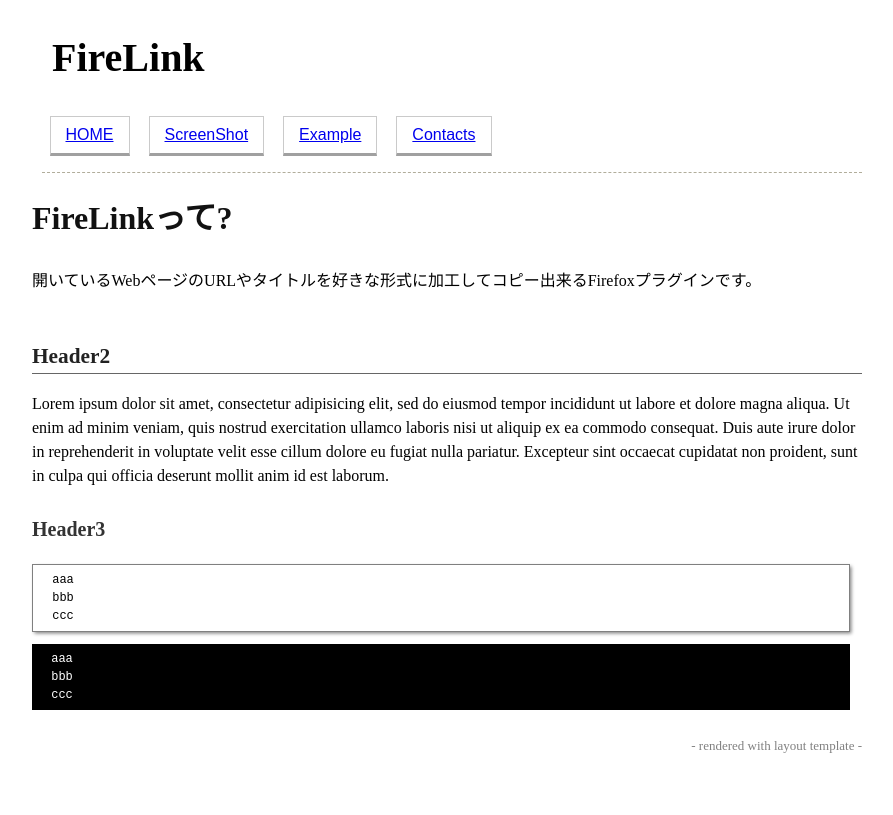
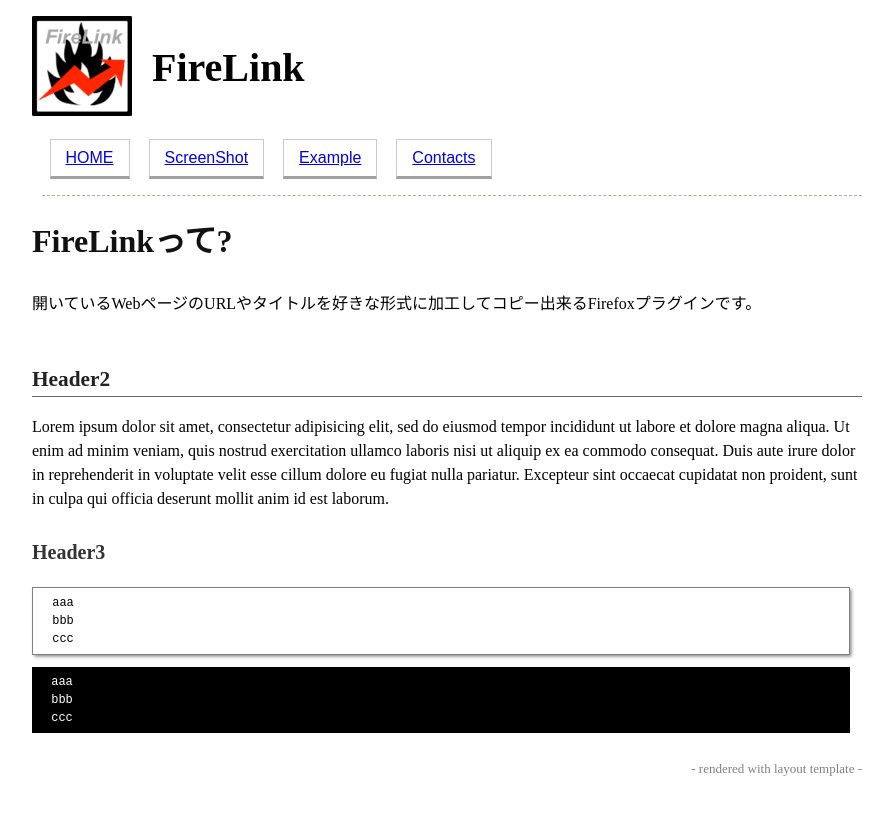
Before and after one commit to ongaeshi/firelink, a Jekyll site: the page built from index.md, in a window 1280 px wide. Shown: the top 815 px of the page, without its empty margins (193-1086 px from the left). Built offline with Jekyll 4.4.1, drawn with Linux system fonts in a browser that asks for light colours.

Commit message:
[gh-pages] titleにアイコンを設置

```diff
--- a/_layouts/layout.html
+++ b/_layouts/layout.html
@@ -7,7 +7,12 @@
 
 <body>
   <header>
-    <h1>FireLink</h1>
+
+    <div class="title">
+      <a class="title-icon" href="/"><img class="icon" width="100" height="100" src="/images/FireLinkIcon135.png"></a>
+      <span class="title-text">FireLink</span>
+    </div>
+
     <nav>
       <ul>
         <li><a href="./index.html">HOME</a></li>
--- a/css/style.css
+++ b/css/style.css
@@ -13,12 +13,20 @@ body > header {
   padding-bottom: 0.5em; }
   body > header * {
     margin: 0; }
-  body > header h1 {
+  body > header .title-icon {
+      float: left;
+  }
+  body > header .title-text {
     font-font-family: sans-serif;
     font-size: 2.5em;
+    font-weight: bold;
     line-height: 1.1;
-    padding: 0.5em; }
-    body > header h1 a {
+    padding: 30px 0.5em 0.5em 0.5em;
+    display: block;
+    float: left;
+  }
+
+    body > header .title a {
       text-decoration: none; }
   body > header p {
     box-flex: 1;
@@ -110,3 +118,11 @@ body > footer {
   body > footer p {
     margin-top: 1em;
     margin-bottom: 1em; }
+
+div.title:after {
+  height: 0;
+  visibility: hidden;
+  content: ".";
+  display: block;
+  clear: both;
+}
```
Also changed, not shown: images/FireLinkIcon135.png (added).
